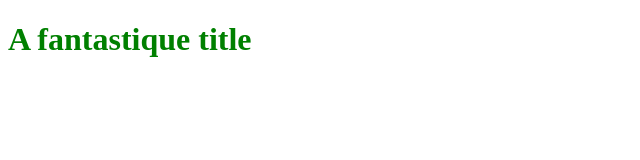
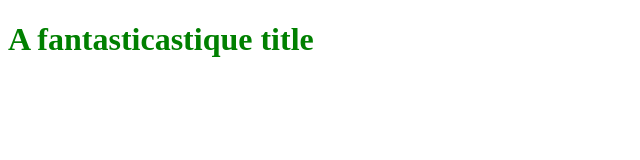
Before and after one commit to pmworozi/projectyambere, a plain HTML site: page index.html in a window 1280 px wide. Shown: the whole page, without its empty margins (0-640 px from the left). Drawn offline with Linux system fonts and the light colour scheme.

Commit message:
naditse inti title nziza cyane

```diff
--- a/index.html
+++ b/index.html
@@ -5,6 +5,6 @@
     <link rel="stylesheet" type="text/css" href="styles.css">
 </head>
 <body>
-    <h1>A fantastique title</h1>
+    <h1>A fantasticastique title</h1>
 </body>
 </html>
```
